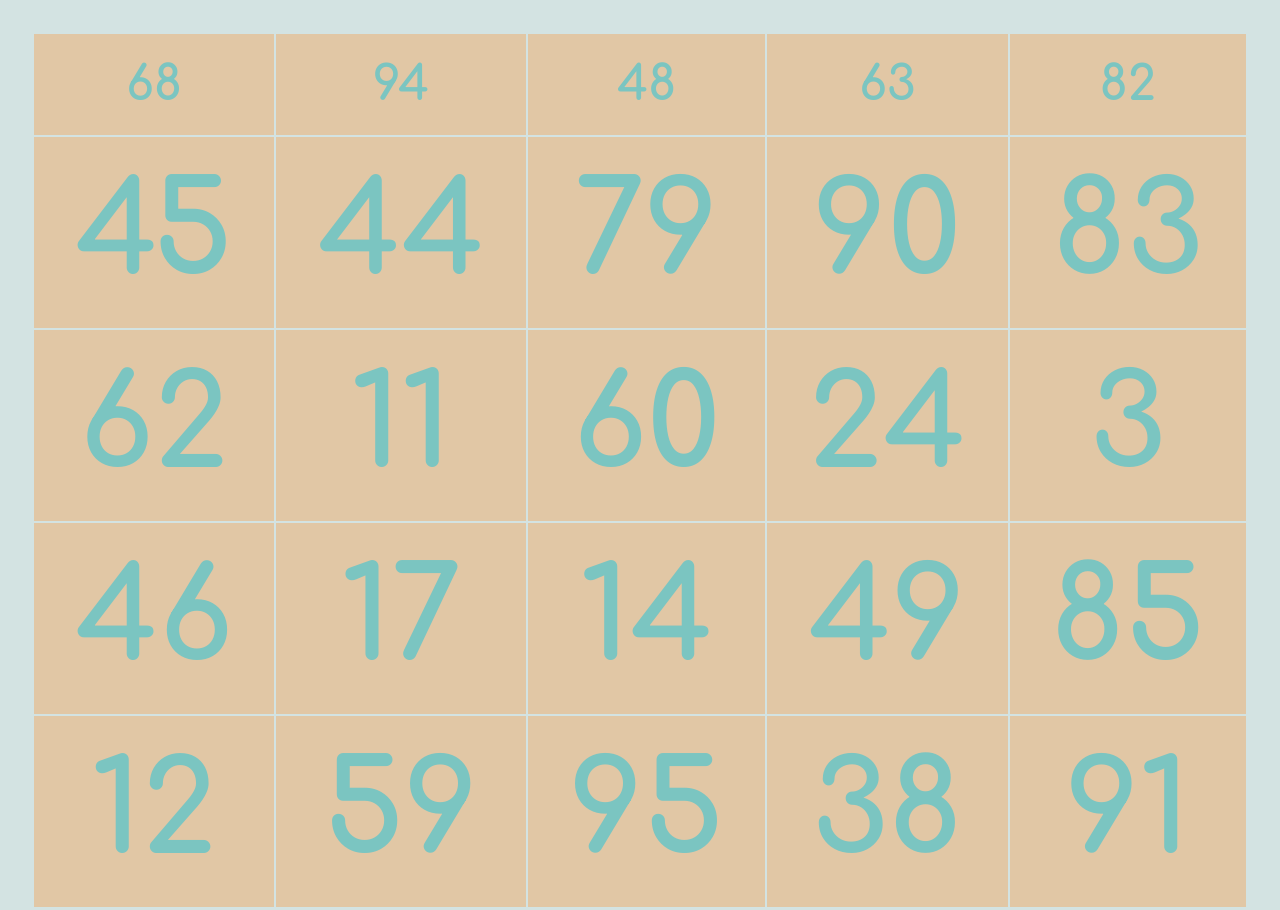
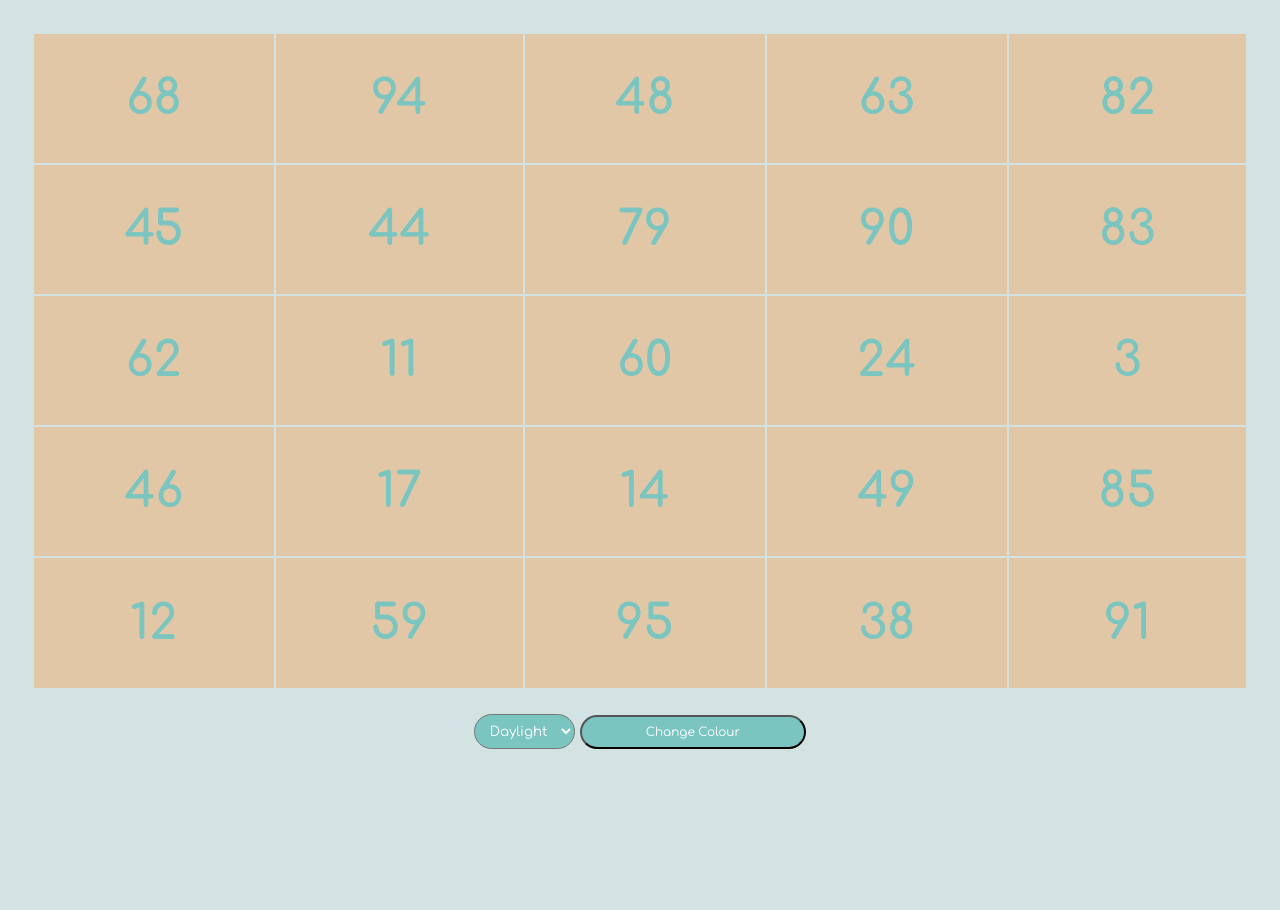
Before and after one commit to MaxGa1ea/Bingo-Player, a plain HTML site: page index.html in a window 1280 px wide. Shown: the top 910 px of the page. After the commit the page ends 800 px from the top, so only its background shows below. Drawn offline with Linux system fonts and the light colour scheme.

Commit message:
Update index.html

```diff
--- a/index.html
+++ b/index.html
@@ -12,32 +12,32 @@
                 <td id="5" style="font-size:48px">0</td>
             </tr>
             <tr>
-                <td id="6">0</td>
-                <td id="7">0</td>
-                <td id="8">0</td>
-                <td id="9">0</td>
-                <td id="10">0</td>
+                <td id="6" style="font-size:48px">0</td>
+                <td id="7" style="font-size:48px">0</td>
+                <td id="8" style="font-size:48px">0</td>
+                <td id="9" style="font-size:48px">0</td>
+                <td id="10" style="font-size:48px">0</td>
             </tr>
             <tr>
-                <td id="11">0</td>
-                <td id="12">0</td>
-                <td id="13">0</td>
-                <td id="14">0</td>
-                <td id="15">0</td>
+                <td id="11" style="font-size:48px">0</td>
+                <td id="12" style="font-size:48px">0</td>
+                <td id="13" style="font-size:48px">0</td>
+                <td id="14" style="font-size:48px">0</td>
+                <td id="15" style="font-size:48px">0</td>
             </tr>
             <tr>
-                <td id="16">0</td>
-                <td id="17">0</td>
-                <td id="18">0</td>
-                <td id="19">0</td>
-                <td id="20">0</td>
+                <td id="16" style="font-size:48px">0</td>
+                <td id="17" style="font-size:48px">0</td>
+                <td id="18" style="font-size:48px">0</td>
+                <td id="19" style="font-size:48px">0</td>
+                <td id="20" style="font-size:48px">0</td>
             </tr>
             <tr>
-                <td id="21">0</td>
-                <td id="22">0</td>
-                <td id="23">0</td>
-                <td id="24">0</td>
-                <td id="25">0</td>
+                <td id="21" style="font-size:48px">0</td>
+                <td id="22" style="font-size:48px">0</td>
+                <td id="23" style="font-size:48px">0</td>
+                <td id="24" style="font-size:48px">0</td>
+                <td id="25" style="font-size:48px">0</td>
             </tr>
         </table>
         <select name="Color" id="Color">
```
